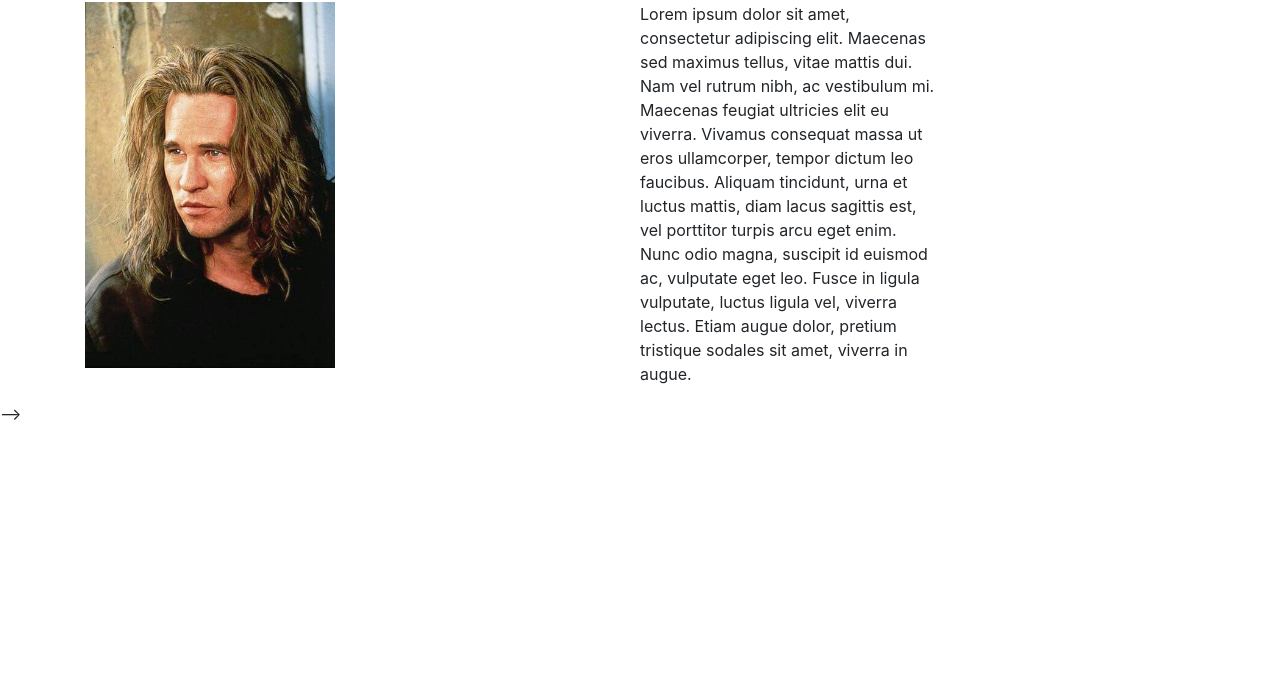
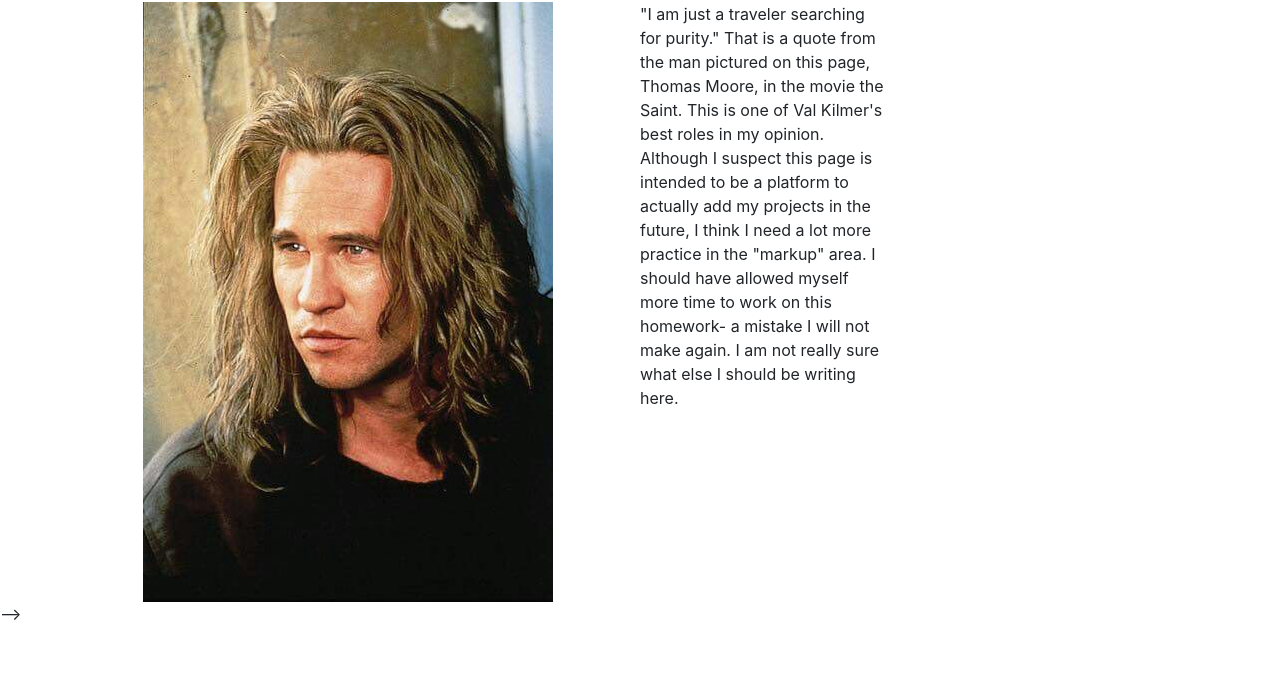
Before and after one commit to cbrittingham14/homework2, a plain HTML site: page index.html in a window 1280 px wide. Shown: the part 110-800 px from the top of the page. Drawn offline with nearby package versions, Linux system fonts and the light colour scheme.

Commit message:
changed placeholder text in index.html

```diff
--- a/index.html
+++ b/index.html
@@ -9,6 +9,7 @@
 <body>
     <!-- Nav bar declarations outside of main content wrapper -->
     <nav class="navbar navbar-expand-sm navbar-dark bg-dark align-content-sm-center">
+
         <a class="navbar-brand" href="#">Charlie</a>
         <button class="navbar-toggler" type="button" data-toggle="collapse" data-target="#navbarNav" aria-controls="navbarNav" aria-expanded="false" aria-label="Toggle navigation">
             <span class="navbar-toggler-icon"></span>
@@ -30,23 +31,21 @@
 
     <div class="container-sm">
         <div class="row">
-            <div class="col-auto text-center">
+            <div class="col-auto">
                 <h1 class="text-center">About Me</h1>
             </div>
         </div>
         <div class="row">
-            <div class="col-sm">
-                <img style ="max-width: 250px; margin-right: 0px;"src="assets/images/me.jpg" class="img-fluid justify-left" alt="Responsive image">
+            <div class="col-sm text-center">
+                <img style ="margin-right: 0px;"src="assets/images/me.jpg" class="img-fluid justify-left" alt="Responsive image">
             </div>
             <!-- place holder column -->
             <div class="col-sm" style="margin-left: 0px;">
-                <p style="max-width: 300px;">
-                    Lorem ipsum dolor sit amet, consectetur adipiscing elit. Maecenas sed maximus tellus, vitae mattis dui.
-                    Nam vel rutrum nibh, ac vestibulum mi. Maecenas feugiat ultricies elit eu viverra. Vivamus consequat
-                    massa ut eros ullamcorper, tempor dictum leo faucibus. Aliquam tincidunt, urna et luctus mattis, diam
-                    lacus sagittis est, vel porttitor turpis arcu eget enim. Nunc odio magna, suscipit id euismod ac, vulputate
-                    eget leo. Fusce in ligula vulputate, luctus ligula vel, viverra lectus. Etiam augue dolor, pretium tristique
-                    sodales sit amet, viverra in augue.
+                <p style="max-width: 250px; padding: 0px;">
+                    "I am just a traveler searching for purity."  That is a quote from the man pictured on this page, Thomas Moore, in the movie the Saint.
+                    This is one of Val Kilmer's best roles in my opinion.  Although I suspect this page is intended to be a platform to actually add my projects
+                    in the future, I think I need a lot more practice in the "markup" area.  I should have allowed myself more time to work on this homework- a
+                    mistake I will not make again.  I am not really sure what else I should be writing here.
                 </p>
             </div>
             <div class="col-lg-auto"></div>
```
